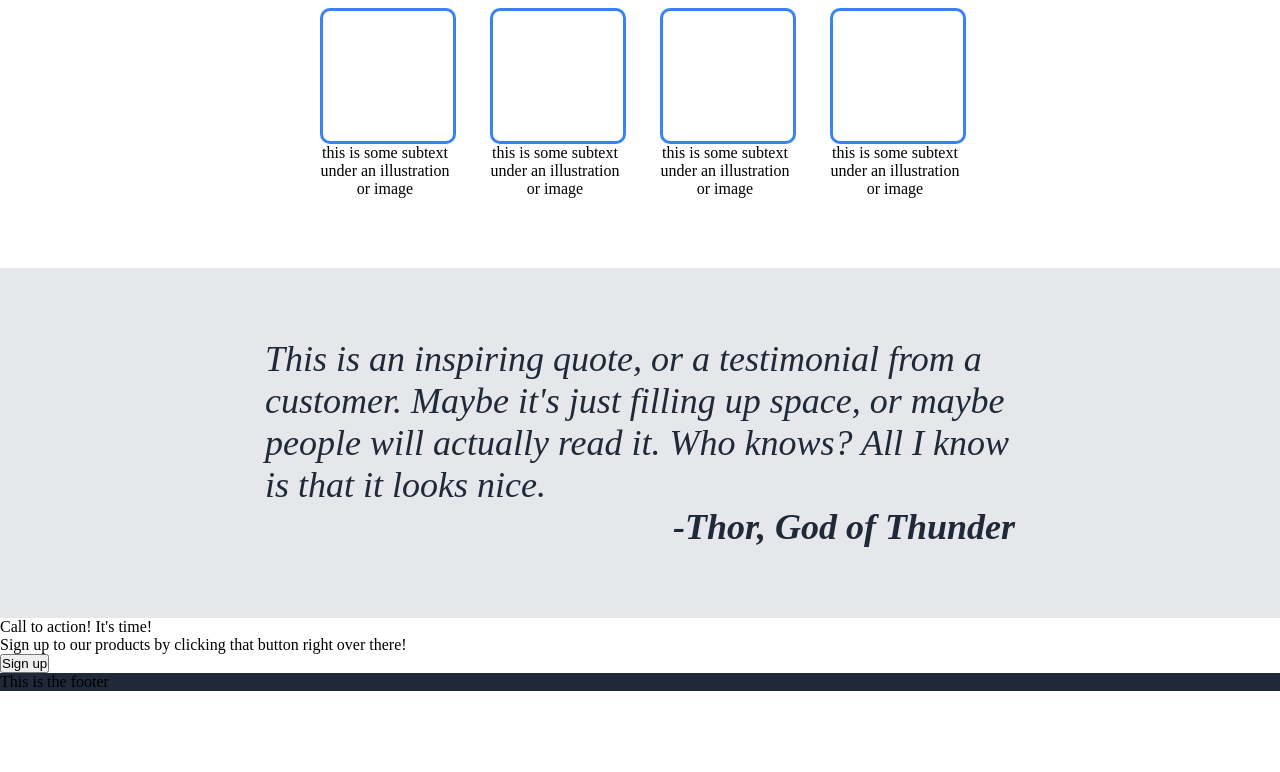
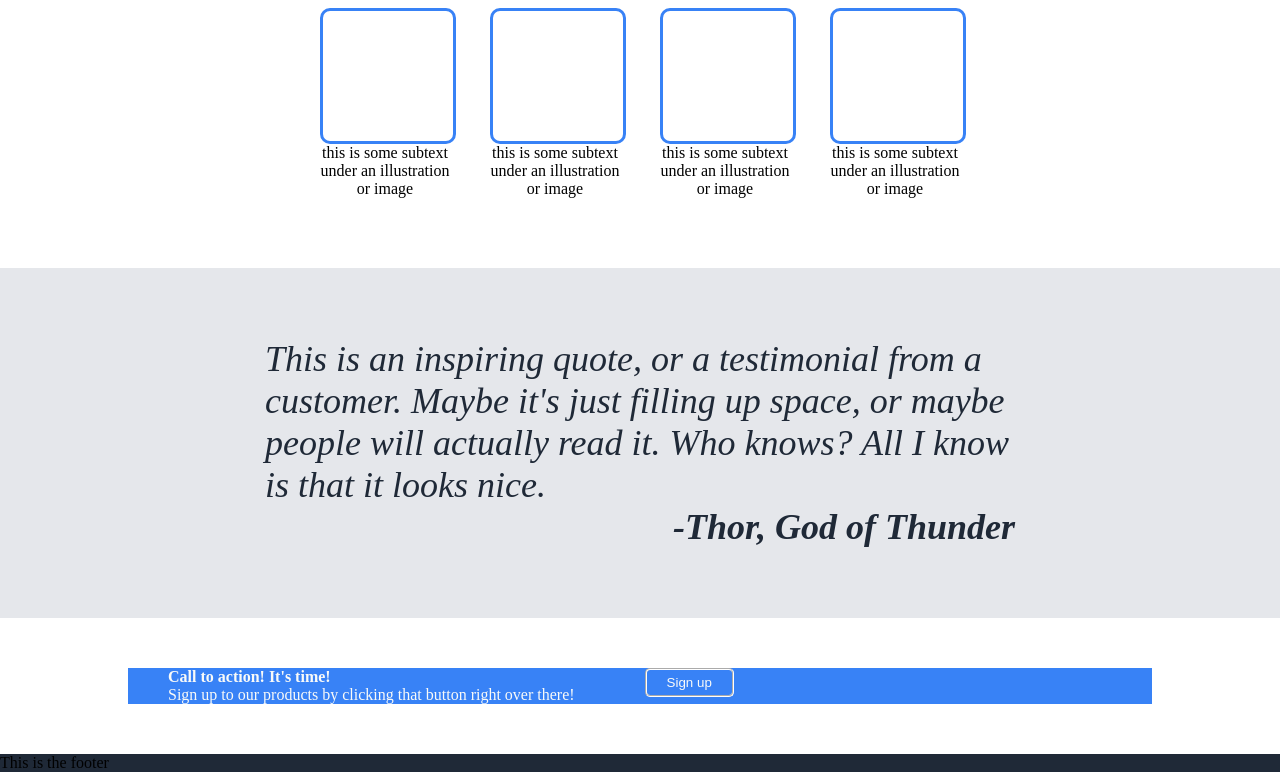
Before and after one commit to Polilogas/the-odin-project-landing-page, a plain HTML site: page index.html in a window 1280 px wide. Shown: the part 473-1245 px from the top of the page. Before the commit the page ends 1164 px from the top, so only its background shows below. Drawn offline with Linux system fonts and the light colour scheme.

Commit message:
Change title and add actions and action div

```diff
--- a/index.html
+++ b/index.html
@@ -9,7 +9,7 @@
         <meta name="keywords" content="HTML, CSS, Adds">
         <meta name="author" content="Michail Chourdas">
         <link rel="stylesheet" href="css/stye.css">
-        <title>Webpage with ads</title>
+        <title>Landing Page</title>
 
         <!--Google AdSense-->
         <script async src="https://pagead2.googlesyndication.com/pagead/js/adsbygoogle.js?client=ca-pub-4294567959576241"
@@ -73,10 +73,10 @@
             </article>
         </div>
 
-        <div class="action">
-            <div>
+        <div class="actions">
+            <div class="action">
                 <div class="left">
-                    <p>Call to action! It's time!</p>
+                    <p class="main-text">Call to action! It's time!</p>
                     <p>Sign up to our products by clicking that button right over there!</p>
                 </div>
                 <div class="right">
```
